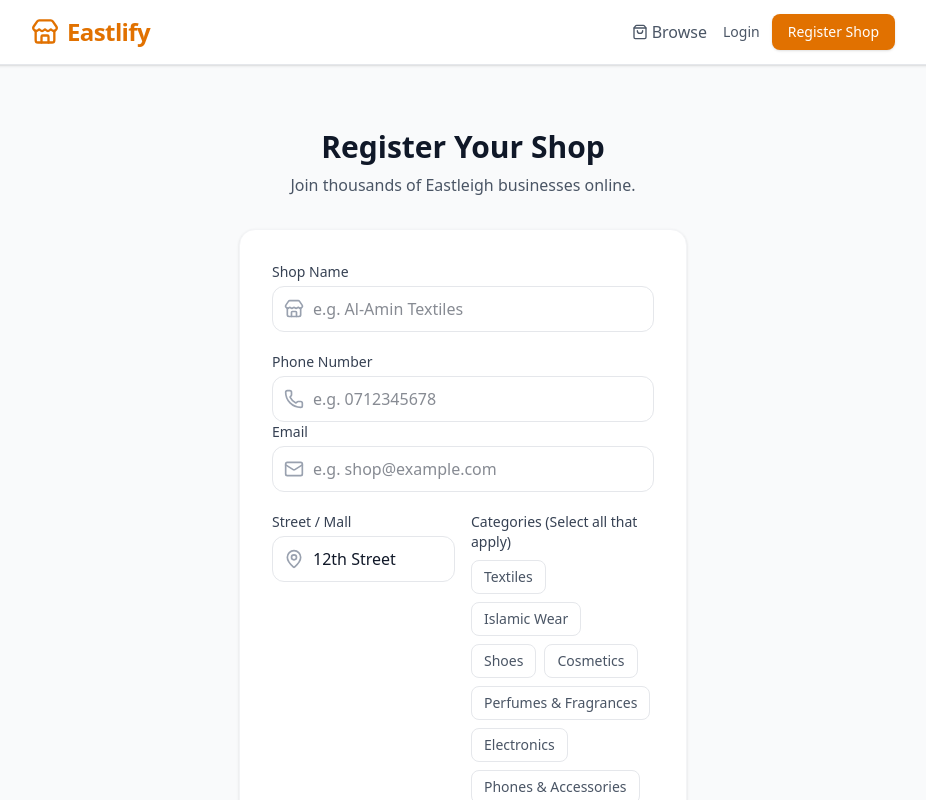
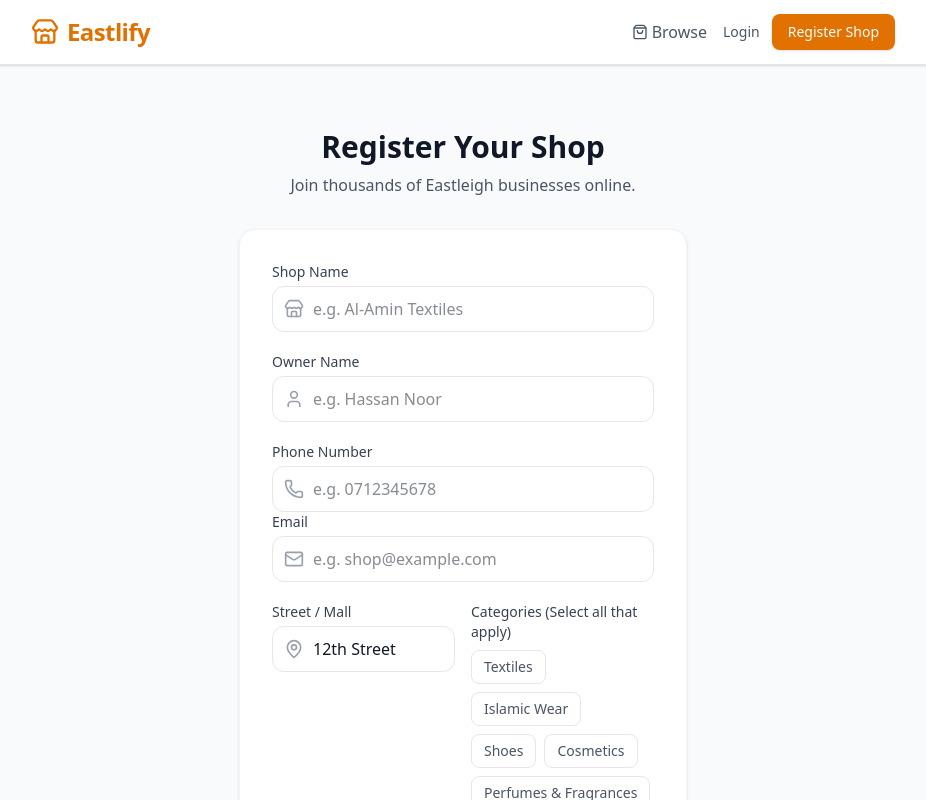
Before and after one commit to Liban-hassan-noor/Eastlify-frontend, a React (Vite) app: page /register in a window 1280 px wide. Shown: the top 800 px of the page, without its empty margins (177-1103 px from the left). Built offline with nearby package versions, Linux system fonts and the light colour scheme.

Commit message:
register page debugging

```diff
--- a/src/pages/shop/Register.jsx
+++ b/src/pages/shop/Register.jsx
@@ -10,6 +10,7 @@ export default function Register() {
 
   const [formData, setFormData] = useState({
     name: '',
+    ownerName: '',
     phone: '',
     email: '',
     street: MOCK_STREETS[0],
@@ -45,6 +46,21 @@ export default function Register() {
                 onChange={e => setFormData({...formData, name: e.target.value})}
                 className="w-full pl-10 pr-4 py-2.5 rounded-xl border border-gray-200 focus:border-amber-500 focus:ring-2 focus:ring-amber-500/20 outline-none transition"
                 placeholder="e.g. Al-Amin Textiles"
+              />
+            </div>
+          </div>
+
+          <div>
+            <label className="block text-sm font-medium text-gray-700 mb-1">Owner Name</label>
+            <div className="relative">
+              <User className="absolute left-3 top-1/2 -translate-y-1/2 text-gray-400 w-5 h-5" />
+              <input
+                required
+                type="text"
+                value={formData.ownerName}
+                onChange={e => setFormData({...formData, ownerName: e.target.value})}
+                className="w-full pl-10 pr-4 py-2.5 rounded-xl border border-gray-200 focus:border-amber-500 focus:ring-2 focus:ring-amber-500/20 outline-none transition"
+                placeholder="e.g. Hassan Noor"
               />
             </div>
           </div>
```
